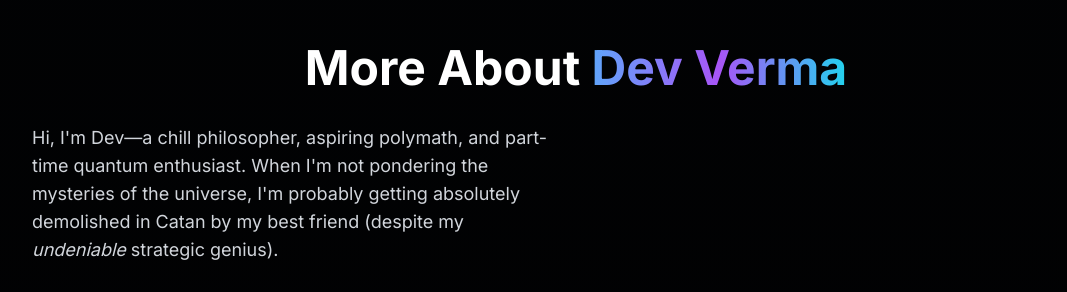
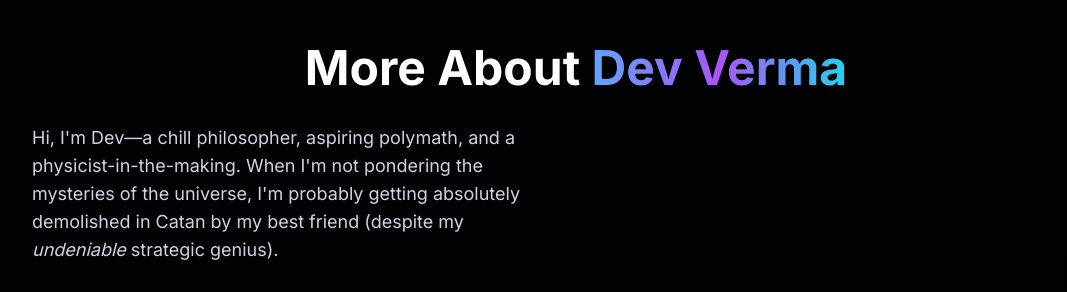
Before and after one commit to Deveinberg/website, a Next.js app: page / in a window 1280 px wide. Shown: the part 2720-3012 px from the top of the page, without its empty margins (64-1131 px from the left). Built offline with nearby package versions, Linux system fonts and the light colour scheme.

Commit message:
updated about me

```diff
--- a/src/app/page.tsx
+++ b/src/app/page.tsx
@@ -375,7 +375,7 @@ export default function Home() {
               {/* About Text */}
               <div className="text-lg text-gray-300 space-y-6 text-center md:text-left md:order-1">
                 <p>
-                  Hi, I&apos;m Dev—a chill philosopher, aspiring polymath, and part-time quantum enthusiast. When I&apos;m not pondering the mysteries of the
+                  Hi, I&apos;m Dev—a chill philosopher, aspiring polymath, and a physicist-in-the-making. When I&apos;m not pondering the mysteries of the
                   universe, I&apos;m probably getting absolutely demolished in Catan by my best friend (despite my <em>undeniable</em> strategic genius).
                 </p>
                 <p>
```
